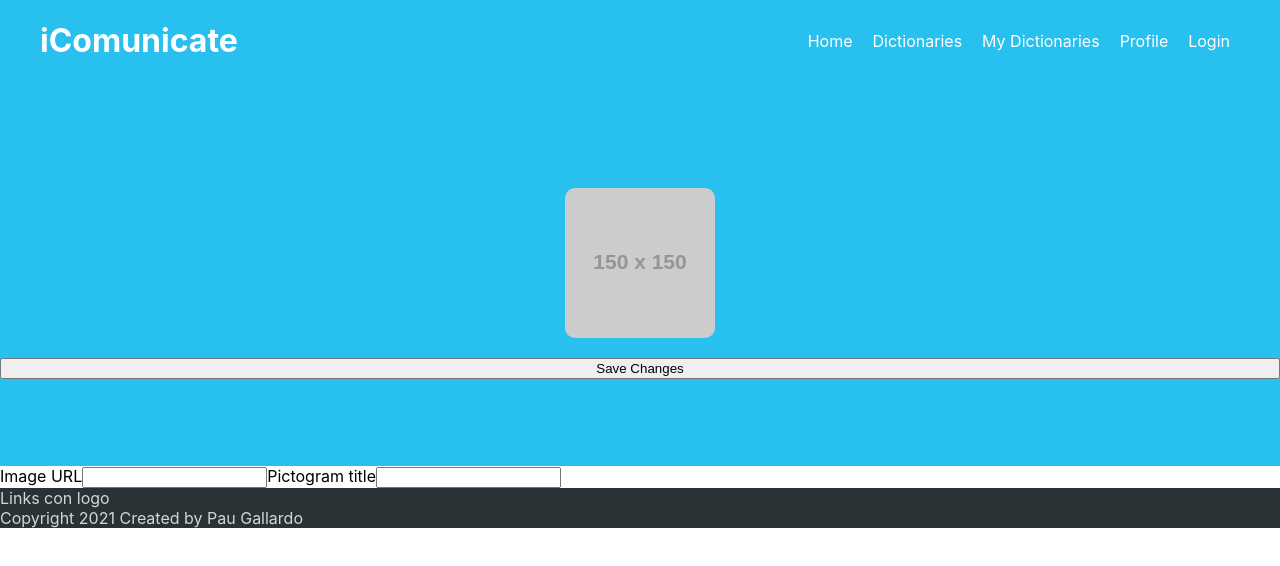
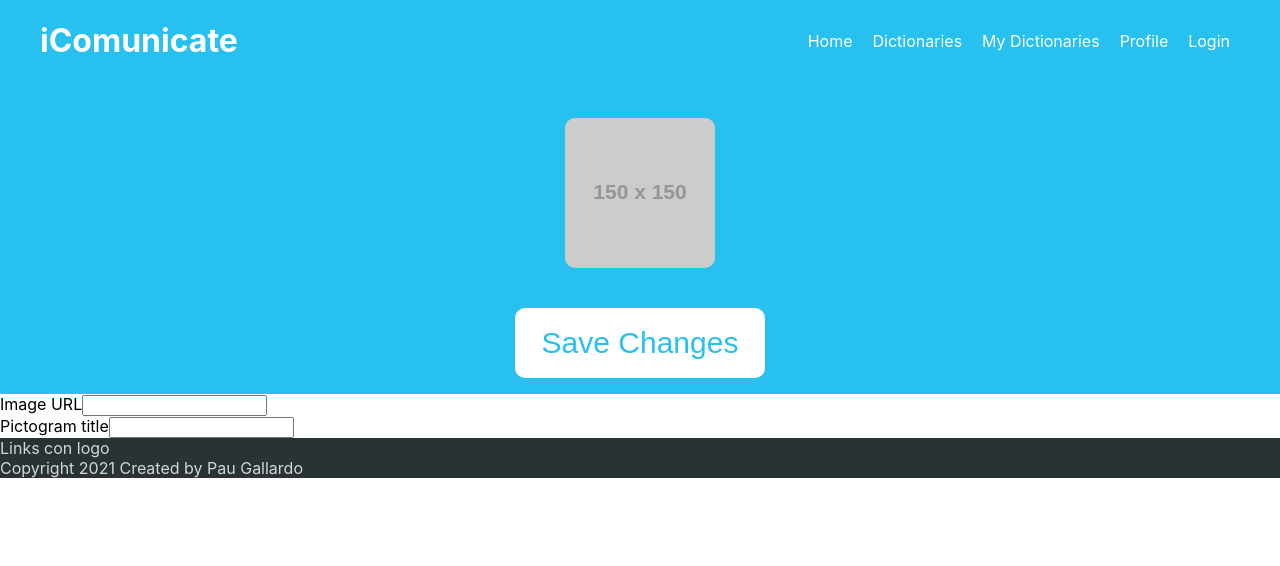
Before and after one commit to pablongo/skylab-projects, a Next.js app in the folder icomunicate-pau-gallardo/: page /createPictogram in a window 1280 px wide. Shown: the top 566 px of the page. Built offline with nearby package versions, Linux system fonts and the light colour scheme.

Commit message:
Add new html tags
- Style save btn
- Add span tags
- Set up form Structure

```diff
--- a/icomunicate-pau-gallardo/pages/createPictogram.jsx
+++ b/icomunicate-pau-gallardo/pages/createPictogram.jsx
@@ -34,17 +34,17 @@ export default function CreatePictogram() {
     <main className={styles.create__page}>
       <section className={styles.create__page__top}>
         <img className={styles.create__page__top__img} src={placeholder} alt="" />
-        <button type="submit" onClick={() => submitHandler(formData)}>
+        <button className={styles.create__page__top__btn} type="submit" onClick={() => submitHandler(formData)}>
           Save Changes
         </button>
       </section>
-      <form>
+      <form className={styles.create__page__form}>
         <label htmlFor="image">
-          Image URL
+          <span>Image URL</span>
           <input type="text" id="image" onChange={handleFormData} />
         </label>
         <label htmlFor="title">
-          Pictogram title
+          <span>Pictogram title</span>
           <input type="text" id="title" onChange={handleFormData} />
         </label>
       </form>
--- a/icomunicate-pau-gallardo/pages/createPictogram.module.scss
+++ b/icomunicate-pau-gallardo/pages/createPictogram.module.scss
@@ -7,7 +7,7 @@
         flex-direction: column;
         justify-content: center;
         background-color: #27C0EF;
-        height: 30vw;
+        height: 39vh;
         width: 100%;
 
         &__img{
@@ -17,6 +17,26 @@
             border-radius: 10px 10px 10px 10px;
             margin: 20px;
         }
+
+        &__btn{
+            background: white;
+            width: 250px;
+            height: 70px;
+            align-self: center;
+            border: 0px solid transparent;
+            border-radius: 10px 10px 10px 10px;
+            cursor: pointer;
+            color: #27C0EF;
+            font-size: 30px;
+            margin-top: 20px;
+        }
+
+    }
+    &__form{
+        display: flex;
+        flex-direction: column;
+        justify-content: center;
+        align-content: center;
     }
 
 }
```
